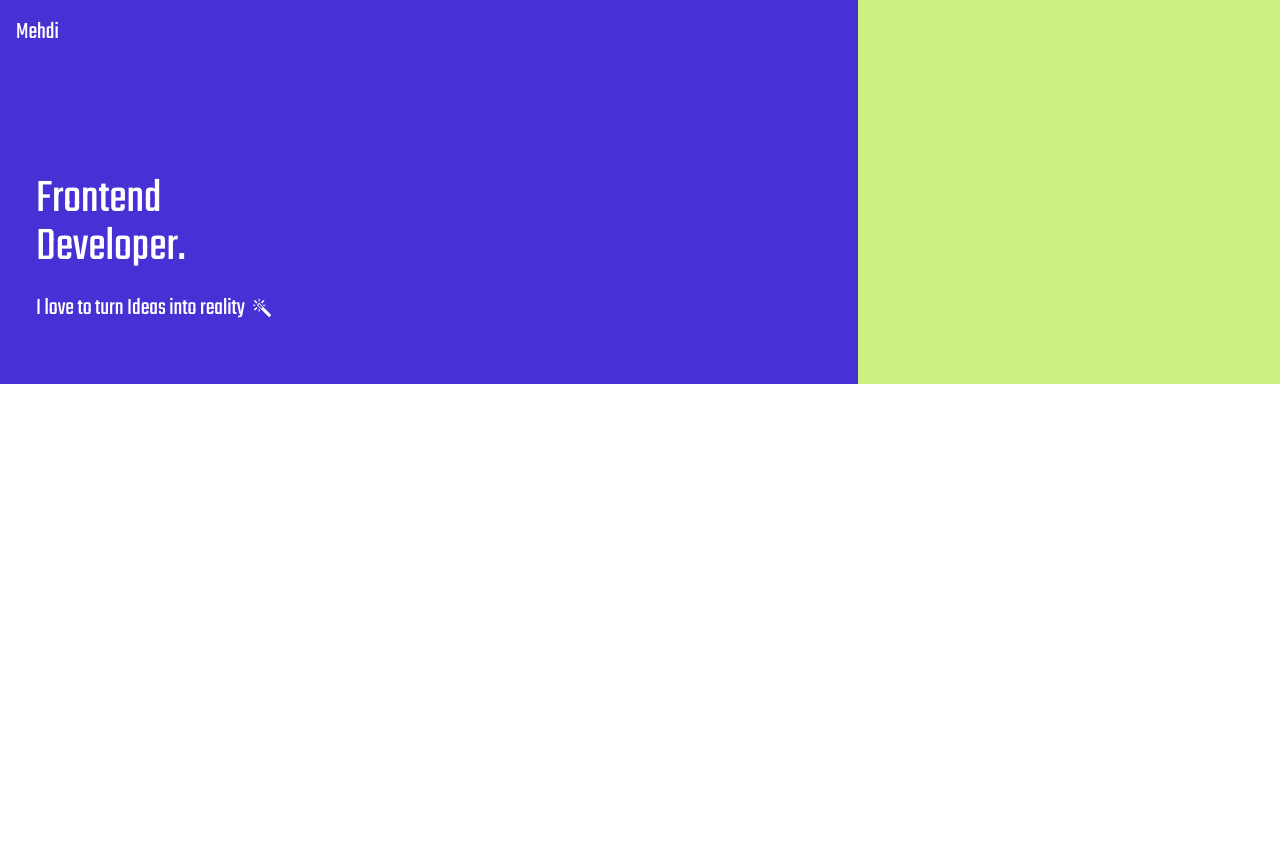
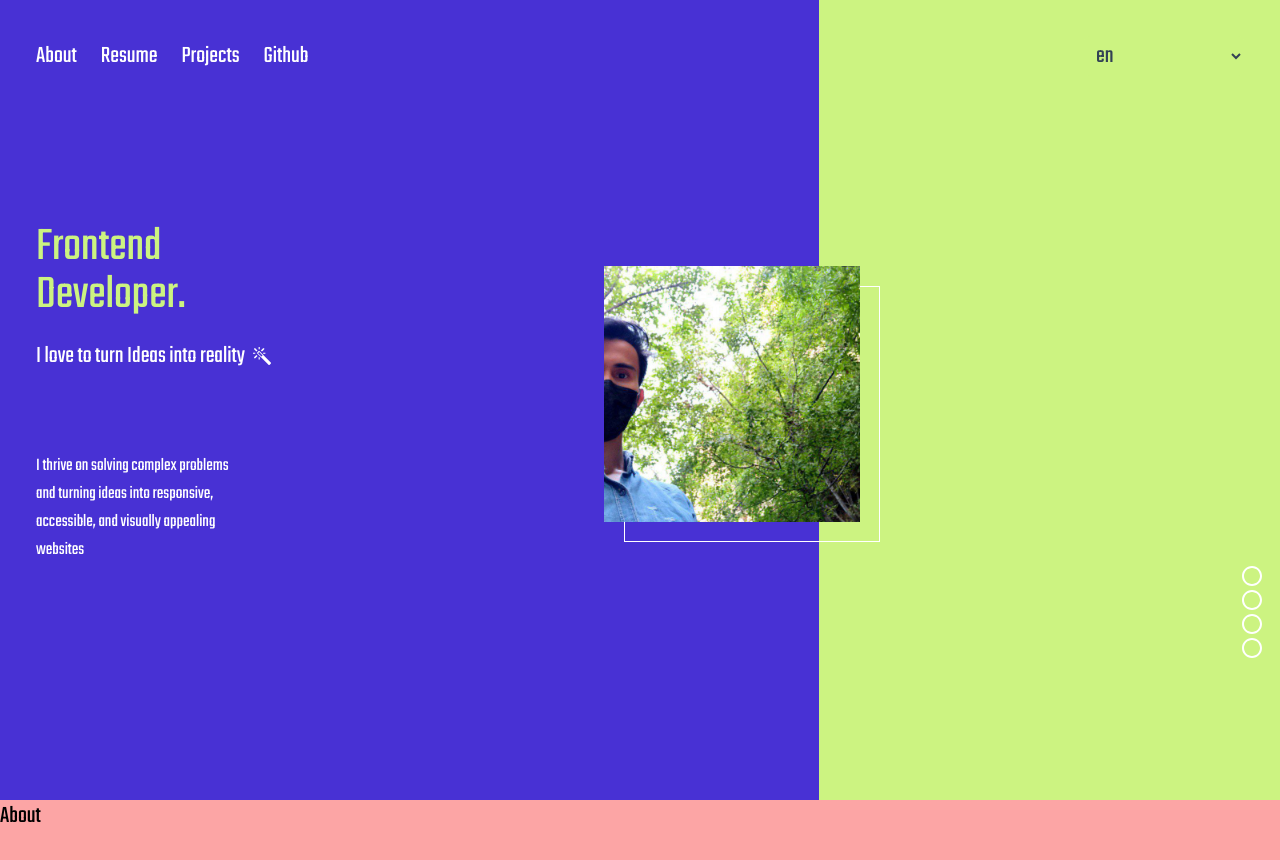
Before and after one commit to MEHDI-AHMADY/portfolio, a Next.js app: page /en in a window 1280 px wide. Shown: the top 860 px of the page. Before the commit the page ends 800 px from the top, so only its background shows below. Built offline with nearby package versions, Linux system fonts and the light colour scheme.

Commit message:
feat : add Hero section

```diff
--- a/app/[locale]/layout.tsx
+++ b/app/[locale]/layout.tsx
@@ -27,11 +27,15 @@ export default async function RootLayout({
   const messages = await getMessages();
 
   return (
-    <html lang={locale} className={`${iranSans.variable} ${teko.variable}`}>
+    <html
+      dir={locale === "en" ? "ltr" : "rtl"}
+      lang={locale}
+      className={`${iranSans.variable} ${teko.variable}`}
+    >
       <body
         className={`${
-          locale === "en" ? "font-teko" : "font-iranSans"
-        } text-2xl antialiased`}
+          locale === "en" ? "font-teko text-2xl" : "font-iranSans"
+        } antialiased overflow-hidden`}
       >
         <NextIntlClientProvider messages={messages}>
           {children}
--- a/app/[locale]/page.tsx
+++ b/app/[locale]/page.tsx
@@ -1,10 +1,44 @@
-import Hero from '@/components/Hero';
+"use client";
+
+import About from "@/components/About";
+import Header from "@/components/Header";
+import Hero from "@/components/Hero";
+import { useEffect, useRef } from "react";
 
 export default function Home() {
+  const heroRef = useRef<HTMLElement>(null);
+  const aboutRef = useRef<HTMLElement>(null);
+
+  const sections = [heroRef , aboutRef];
+  useEffect(() => {
+    const handleKeyDown = (event: KeyboardEvent) => {
+      const currentSectionIndex = sections.findIndex((ref) => {
+        const rect = ref.current?.getBoundingClientRect();
+        return rect && rect.top >= 0 && rect.bottom <= window.innerHeight;
+      });
+
+      if (
+        event.key === "ArrowDown" &&
+        currentSectionIndex < sections.length - 1
+      ) {
+        sections[currentSectionIndex + 1].current?.scrollIntoView({
+          behavior: "smooth",
+        });
+      } else if (event.key === "ArrowUp" && currentSectionIndex > 0) {
+        sections[currentSectionIndex - 1].current?.scrollIntoView({
+          behavior: "smooth",
+        });
+      }
+    };
+
+    window.addEventListener("keydown", handleKeyDown);
+    return () => window.removeEventListener("keydown", handleKeyDown);
+  }, []);
 
   return (
     <>
-      <Hero />
+      <Hero sectionRef={heroRef} sections={{ about : aboutRef}} />
+      <About sectionRef={aboutRef} />
     </>
   );
 }
--- a/app/globals.css
+++ b/app/globals.css
@@ -2,8 +2,55 @@
 @tailwind components;
 @tailwind utilities;
 
-@layer components {
-  .hero-section {
-    background: linear-gradient(90deg, #4831d4 67%, #ccf381 33%);
+@layer base {
+  html {
+    scroll-behavior: smooth;
   }
 }
+
+@layer components {
+  .shared-bg {
+    background: linear-gradient(90deg, #4831d4 64%, #ccf381 36%);
+  }
+
+  .nav-item {
+    position: relative;
+    overflow: hidden;
+  }
+
+  .nav-item::after {
+    content: "";
+    position: absolute;
+    bottom: 0;
+    left: 0;
+    width: 100%;
+    height: 2px;
+    background-color: currentColor;
+    transform: translateX(-101%);
+    transition: transform 0.3s ease;
+  }
+
+  .nav-item:hover::after {
+    animation: underline-loop 1s linear infinite;
+  }
+
+  @keyframes underline-loop {
+    0% {
+      transform: translateX(-100%);
+    }
+    100% {
+      transform: translateX(100%);
+    }
+  }
+
+
+  .imageParent::before {
+    content: "";
+    position: absolute;
+    left: 20px;
+    top: 20px;
+    width: 100%;
+    height: 100%;
+    border: 1px solid;
+  }
+}
--- /dev/null
+++ b/app/types/shared.ts
@@ -0,0 +1,3 @@
+export interface SectionProps {
+    sectionRef : React.RefObject<HTMLElement | null>
+}
--- /dev/null
+++ b/components/About.tsx
@@ -0,0 +1,10 @@
+import { SectionProps } from '@/app/types/shared';
+import React from 'react';
+
+const About:React.FC<SectionProps> = ({sectionRef}) => {
+  return (
+    <section ref={sectionRef} className="h-screen bg-red-300">About</section>
+  )
+}
+
+export default About
--- a/components/Header.tsx
+++ b/components/Header.tsx
@@ -1,24 +1,41 @@
 import { Link } from "@/i18n/routing";
 import React from "react";
-import { useTranslations } from "next-intl";
-import { CgFormatJustify } from "react-icons/cg";
+import { useLocale, useTranslations } from "next-intl";
+import LocaleSwitcher from "./LocaleSwitcher";
+import { HeroProps } from "./Hero";
 
-const Header = () => {
-  const t = useTranslations();
+type HeaderProps = Pick<HeroProps, "sections">;
+
+const Header: React.FC<HeaderProps> = ({ sections }) => {
+  const t = useTranslations("Header");
+  const locale = useLocale();
+
+  const style = locale === "en" ? "text-white" : "text-primary";
+  const scrollToSection = (sectionRef: React.RefObject<HTMLElement | null>) => {
+    sectionRef.current?.scrollIntoView({ behavior: "smooth" });
+  };
 
   return (
-    <header className="flex items-center justify-between">
-      <Link href="/">
-        {t("Header.Mehdi")}
-      </Link>
-
-        <nav>
-            <ul>
-                <li>
-                    <Link href="/about"></Link>
-                </li>
-            </ul>
-        </nav>
+    <header className="p-5 flex items-center justify-between">
+      <nav>
+        <ul className={`flex items-center gap-6 ${style}`}>
+          <li className="nav-item">
+            <button onClick={() => scrollToSection(sections.about)} className="outline-none">
+              {t("about")}
+            </button>
+          </li>
+          <li className="nav-item">
+            <Link href="#resume">{t("resume")}</Link>
+          </li>
+          <li className="nav-item">
+            <Link href="#projects">{t("projects")}</Link>
+          </li>
+          <li className="nav-item">
+            <Link href="#github">{t("github")}</Link>
+          </li>
+        </ul>
+      </nav>
+      <LocaleSwitcher />
     </header>
   );
 };
--- a/components/Hero.tsx
+++ b/components/Hero.tsx
@@ -1,26 +1,63 @@
-import React from "react";
-import { useTranslations } from "next-intl";
+import { useLocale, useTranslations } from "next-intl";
 import { ImMagicWand } from "react-icons/im";
 import Header from "./Header";
+import Image from "next/image";
+import MyImage from "@/assets/images/me.jpg";
+import SectionNavigate from "./SectionNavigate";
+import { SectionProps } from "@/app/types/shared";
 
-const Hero = () => {
+export interface HeroProps extends SectionProps {
+  sections: {
+    about: React.RefObject<HTMLElement | null>;
+  };
+}
+
+const Hero: React.FC<HeroProps> = ({ sectionRef, sections }) => {
   const t = useTranslations("HomePage");
+  const locale = useLocale();
+
+  const style = locale === "en" ? "text-white" : "text-primary";
 
   return (
-    <div className="hero-section min-h-96 p-4 text-white">
-      <Header />
-      <div className="mt-32 px-5">
-        <h1 className="text-5xl">
-          {t("jobTitle1")} <br />
-          {t("jobTitle2")}.
-        </h1>
+    <section
+      ref={sectionRef}
+      className="shared-bg p-4 text-white lg:min-h-screen"
+    >
+      <Header sections={sections}/>
+      <div className="flex items-center justify-between mt-32 px-5">
+        <div className={`${style}`}>
+          <h1 className="text-5xl text-secondary">
+            {t("jobTitle1")} <br />
+            {t("jobTitle2")}.
+          </h1>
 
-        <div className="flex items-center gap-2 mt-5 ">
-          <p>{t("description")}</p>
-          <ImMagicWand className="text-lg"/>
+          <div className="flex items-center gap-2 mt-5 ">
+            <p className={`${locale === "fa" ? "text-lg" : "text-2xl"}`}>
+              {t("description")}
+            </p>
+            <ImMagicWand className="text-lg" />
+          </div>
+
+          <p
+            className={`mt-20 max-w-52 ${
+              locale === "fa" ? "text-sm" : "text-lg"
+            }`}
+          >
+            {t("description2")}
+          </p>
+        </div>
+
+        <div
+          className={`imageParent relative w-64 h-64 ${
+            locale === "fa" ? "xl:left-96" : "xl:right-96"
+          }`}
+        >
+          <Image src={MyImage} fill={true} alt="myImage" loading="lazy" />
         </div>
       </div>
-    </div>
+
+      <SectionNavigate />
+    </section>
   );
 };
 
--- /dev/null
+++ b/components/LocaleSwitcher.tsx
@@ -0,0 +1,35 @@
+"use client";
+
+import { routing, usePathname, useRouter } from "@/i18n/routing";
+import { useLocale } from "next-intl";
+import React from "react";
+import { useTranslations } from "use-intl";
+
+const LocaleSwitcher = () => {
+  const t = useTranslations();
+  const pathname = usePathname();
+  const router = useRouter();
+  const currentLocale = useLocale();
+
+  const switchLanguage = (newLocale: string) => {
+    router.replace(pathname, { locale: newLocale });
+  };
+
+  return (
+    <form className="min-w-40">
+      <select
+        onChange={(e) => switchLanguage(e.target.value)}
+        value={currentLocale}
+        className={`w-full min-h-10 px-2 rounded-md focus:outline-none border-none cursor-pointer overflow-hidden ${currentLocale === "en" ? "bg-secondary text-slate-700" : "bg-primary text-white"}`}
+      >
+        {routing.locales.map((locale) => (
+          <option value={locale} key={locale}>
+            {t(`Language.${locale}`)}
+          </option>
+        ))}
+      </select>
+    </form>
+  );
+};
+
+export default LocaleSwitcher;
--- /dev/null
+++ b/components/SectionNavigate.tsx
@@ -0,0 +1,27 @@
+import Link from "next/link";
+import { MdOutlineCircle } from "react-icons/md";
+
+const links = [
+  { href: "#about" },
+  { href: "#resume" },
+  { href: "#projects" },
+  { href: "#contact" },
+];
+
+const SectionNavigate = () => {
+  return (
+    <nav dir="rtl">
+      <ul>
+        {links.map((link, index) => (
+          <li key={index}>
+            <Link href={link.href}>
+              <MdOutlineCircle />
+            </Link>
+          </li>
+        ))}
+      </ul>
+    </nav>
+  );
+};
+
+export default SectionNavigate;
--- a/i18n/routing.ts
+++ b/i18n/routing.ts
@@ -1,13 +1,18 @@
-import {defineRouting} from 'next-intl/routing';
-import {createNavigation} from 'next-intl/navigation';
+import { defineRouting } from "next-intl/routing";
+import { createNavigation } from "next-intl/navigation";
 
-export const routing = defineRouting({
-  locales: ['en', 'fa'],
-  defaultLocale: 'en'
+interface RoutingObj {
+  locales: string[];
+  defaultLocale: "string";
+}
+
+export const routing: RoutingObj = defineRouting({
+  locales: ["en", "fa"],
+  defaultLocale: "en",
 });
 
 // Lightweight wrappers around Next.js' navigation APIs
 // that will consider the routing configuration
 
-export const {Link, redirect, usePathname, useRouter, getPathname} =
+export const { Link, redirect, usePathname, useRouter, getPathname } =
   createNavigation(routing);
--- a/messages/en.json
+++ b/messages/en.json
@@ -1,10 +1,19 @@
 {
-    "Header" : {
-        "Mehdi" : "Mehdi"
-    },
-    "HomePage" : {
-        "jobTitle1" : "Frontend",
-        "jobTitle2" : "Developer",
-        "description" : "I love to turn Ideas into reality"
-    }
+  "Header": {
+    "Mehdi": "M",
+    "about": "About",
+    "resume": "Resume",
+    "projects": "Projects",
+    "github": "Github"
+  },
+  "Language" : {
+    "en" : "en",
+    "fa" : "fa"
+  },
+  "HomePage": {
+    "jobTitle1": "Frontend",
+    "jobTitle2": "Developer",
+    "description": "I love to turn Ideas into reality",
+    "description2": "I thrive on solving complex problems and turning ideas into responsive, accessible, and visually appealing websites"
+  }
 }
--- a/messages/fa.json
+++ b/messages/fa.json
@@ -1,10 +1,19 @@
 {
-    "Header" : {
-        "Mehdi" : "مهدی"
-    },
-    "HomePage" : {
-        "jobTitle1" : "فرانت اند",
-        "jobTitle2" : "دولوپر",
-        "description" : "عاشق اینم که ایده هارو به واقعیت تبدیل کنم"
-    }
+  "Header": {
+    "Mehdi": "M",
+    "about": "درباره من",
+    "resume": "رزومه",
+    "projects": "پروژه ها",
+    "github": "گیت هاب"
+  },
+  "Language" : {
+    "en" : "انگلیسی",
+    "fa" : "فارسی"
+  },
+  "HomePage": {
+    "jobTitle1": "فرانت اند",
+    "jobTitle2": "دولوپر",
+    "description": "عاشق اینم که ایده هارو به واقعیت تبدیل کنم",
+    "description2" : "مسائل پیچیده اثر معکوس روی من میگذارند و باعث میشوند مشتاقانه تر دنبال راه حلی براشون باشم تا بتونم ایده هارو به سایت هایی واکنش گرا با دسترسی راحت و زیبا بدل کنم. "
+  }
 }
```
Also changed, not shown: assets/images/me.jpg (added).
